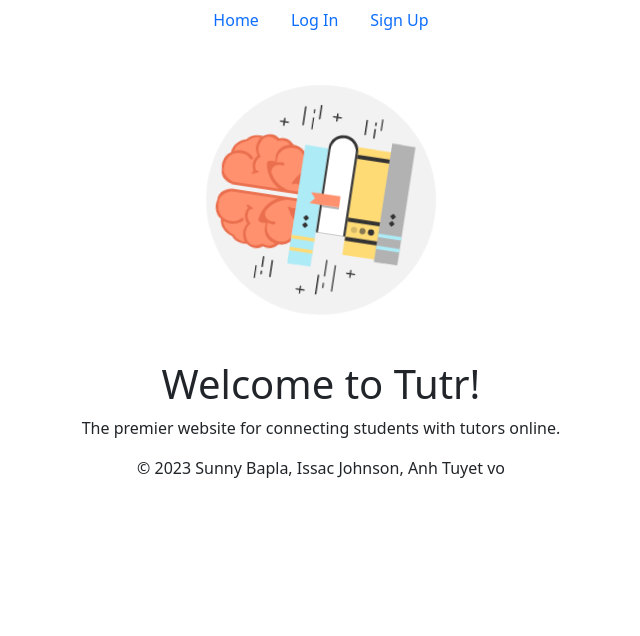
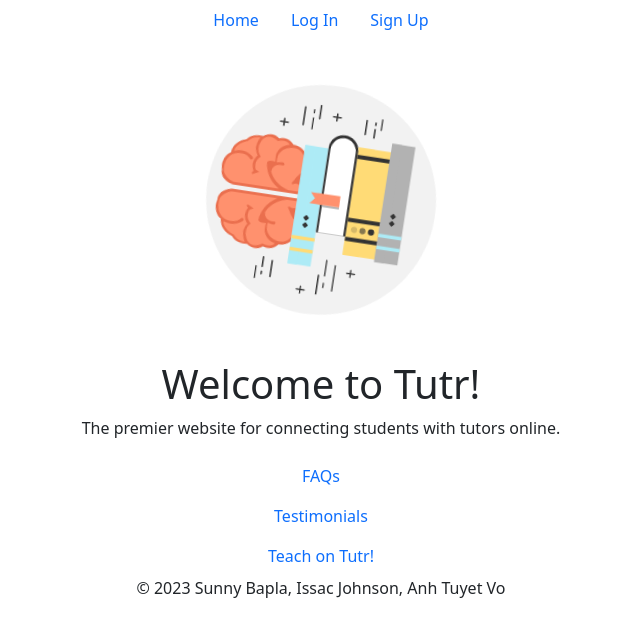
Before and after one commit to anhvo31/tutr, a React (Create React App) app in the folder tutr/: page /log-in in a window 1280 px wide. Shown: the top 636 px of the page, without its empty margins (319-959 px from the left). Built offline with nearby package versions, Linux system fonts and the light colour scheme.

Commit message:
Added more links to the bottom

```diff
--- a/tutr/src/App.js
+++ b/tutr/src/App.js
@@ -3,6 +3,7 @@ import './App.css';
 import { BrowserRouter as Router, Route } from 'react-router-dom';
 import "bootstrap/dist/css/bootstrap.min.css";
 import Navigation from './components/Navigation.js';
+import About from './components/About.js';
 
 function App() {
   return (
@@ -19,8 +20,11 @@ function App() {
           The premier website for connecting students with tutors online.
         </p>
       </header>
+      <Router>
+        <About />
+      </Router>
       <footer>
-        © 2023 Sunny Bapla, Issac Johnson, Anh Tuyet vo
+        © 2023 Sunny Bapla, Issac Johnson, Anh Tuyet Vo
       </footer>
     </div>
   );
--- /dev/null
+++ b/tutr/src/components/About.js
@@ -0,0 +1,19 @@
+import React from 'react';
+
+const About = () => {
+    return (
+        <ul class="nav flex-column">
+            <li class="nav-item">
+                <a class="nav-link" href="/faqs">FAQs</a>
+            </li>
+            <li class="nav-item">
+                <a class="nav-link" href="/testimonials">Testimonials</a>
+            </li>
+            <li class="nav-item">
+                <a class="nav-link" href="/career">Teach on Tutr!</a>
+            </li>
+        </ul>
+    );
+};
+
+export default About
```
